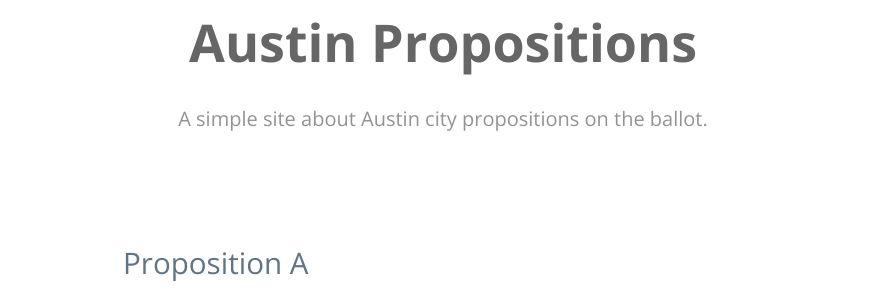
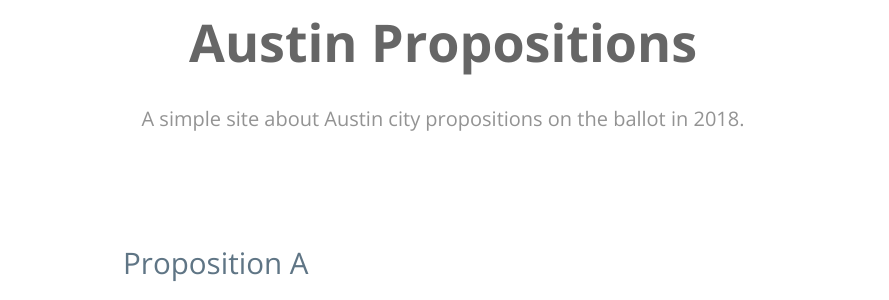
Before and after one commit to h3h/austinprops.city, a Jekyll site: the page built from _posts/2018-10-08-proposition-a.md, in a window 1280 px wide. Shown: the top 300 px of the page, without its empty margins (197-1086 px from the left). Built offline with Jekyll 4.4.1, drawn with Linux system fonts in a browser that asks for light colours.

Commit message:
Add year to site description.

```diff
--- a/_config.yml
+++ b/_config.yml
@@ -1,6 +1,6 @@
 # Site settings
 title: "Austin Propositions"
-description: "A simple site about Austin city propositions on the ballot."
+description: "A simple site about Austin city propositions on the ballot in 2018."
 baseurl: ''
 url: 'https://austinprops.city'
 # google_analytics: 'UA-XXXXXX-X'
```
